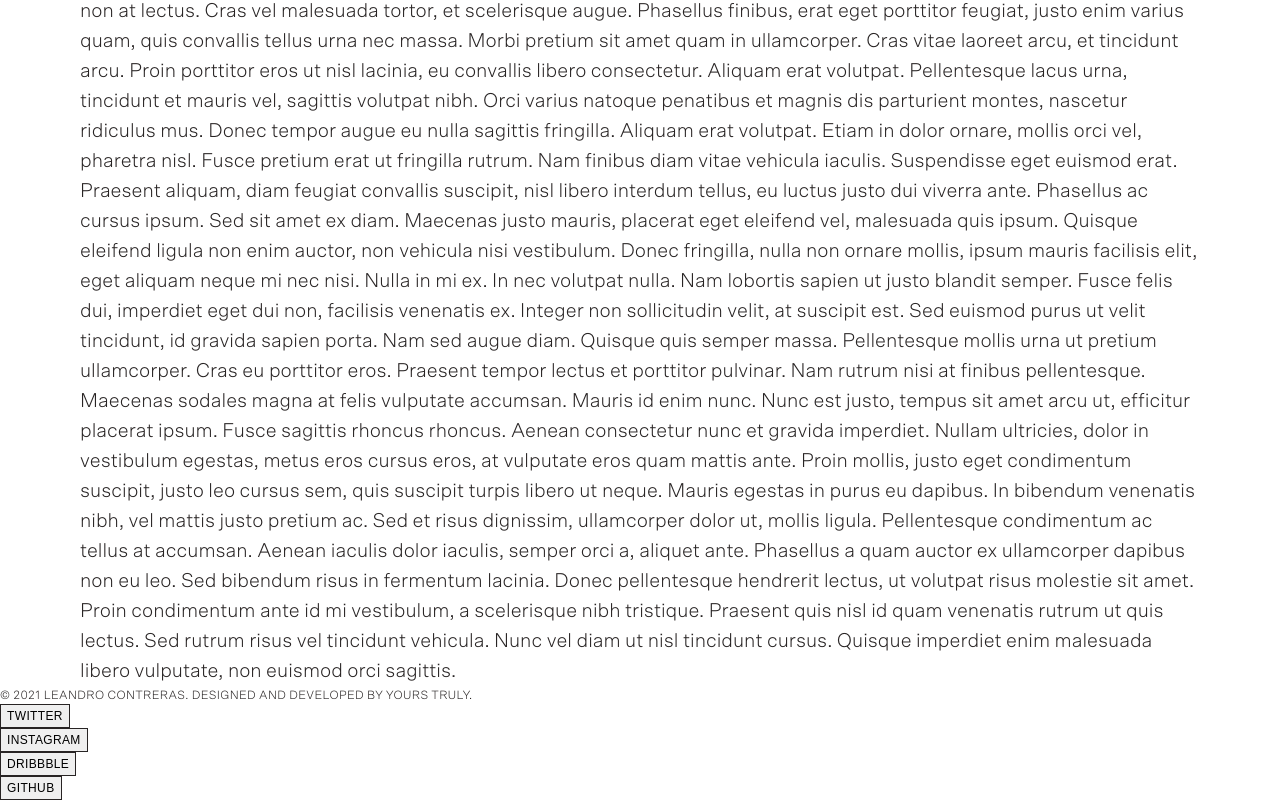
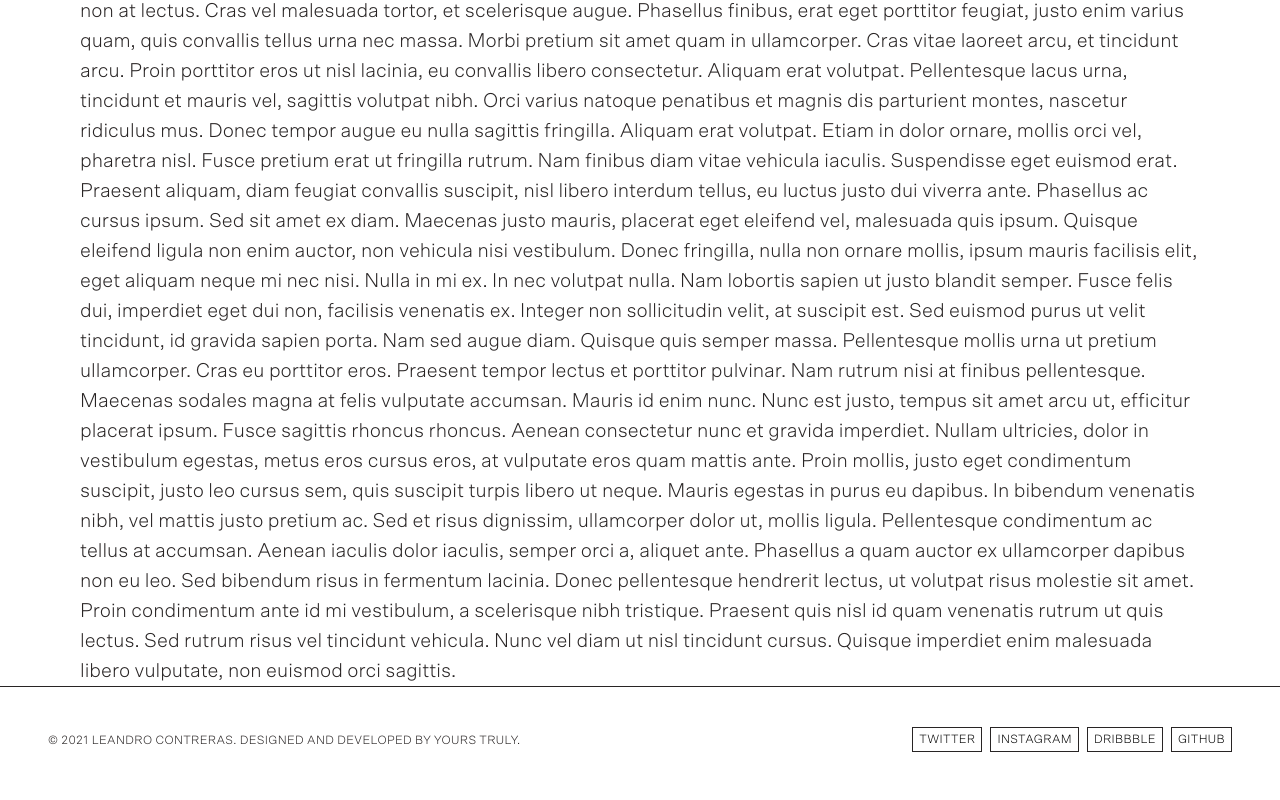
Before and after one commit to leandrodcc/2021-portfolio, a Vue app: page / in a window 1280 px wide. Shown: the part 844-1644 px from the top of the page. Built offline with nearby package versions, Linux system fonts and the light colour scheme.

Commit message:
finished footer component

```diff
--- a/src/assets/scss/_reset.scss
+++ b/src/assets/scss/_reset.scss
@@ -129,6 +129,17 @@ q:after {
   content: none;
 }
 
+button {
+  cursor: pointer;
+  background: none;
+  appearance: none;
+  border: 0;
+  padding: 0;
+  margin: 0;
+  text-align: initial;
+  font: unset;
+}
+
 table {
   border-collapse: collapse;
   border-spacing: 0;
--- a/src/assets/scss/_typography.scss
+++ b/src/assets/scss/_typography.scss
@@ -11,13 +11,17 @@ p {
   font-display: auto;
 }
 
+// Body new reset
+body {
+  font-family: $primary-font;
+}
+
 // Paragraph styles
 p,
 .p--augmented,
 .p--small--normal,
 .p--small--caps {
   color: $black;
-  font-family: $primary-font;
   line-height: 1.5;
 }
 
--- a/src/components/Footer.vue
+++ b/src/components/Footer.vue
@@ -1,5 +1,5 @@
 <template>
-  <footer>
+  <footer class="footer">
     <p class="footer__text p--small--caps">
       © {{ currentYear }} Leandro Contreras. Designed and developed by yours
       truly.
@@ -22,3 +22,52 @@ export default {
   }
 };
 </script>
+
+<style lang="scss">
+@import "@/assets/scss/_variables.scss";
+
+.footer {
+  display: flex;
+  flex-direction: column;
+  align-items: center;
+  justify-content: center;
+  text-align: center;
+  border-top: solid 0.5px $black;
+  padding: 2rem 1rem;
+
+  @media screen and (min-width: 48rem) {
+    flex-direction: row;
+    justify-content: space-between;
+    text-align: unset;
+    padding: 2.5rem 3rem;
+  }
+}
+
+.footer__links {
+  display: flex;
+  flex-wrap: wrap;
+  margin-top: 1.5rem;
+  justify-content: space-evenly;
+
+  @media screen and (min-width: 48rem) {
+    flex-wrap: nowrap;
+    margin-top: 0;
+  }
+
+  .universal-tag {
+    margin-bottom: 0.75rem;
+    margin-right: unset;
+
+    @media screen and (min-width: 48rem) {
+      margin-bottom: 0;
+      margin-right: 0.5rem;
+    }
+
+    &:last-child {
+      @media screen and (min-width: 48rem) {
+        margin-right: 0;
+      }
+    }
+  }
+}
+</style>
--- a/src/components/Header.vue
+++ b/src/components/Header.vue
@@ -111,6 +111,7 @@
 
 <style lang="scss">
 .header {
+  width: 100%;
   position: static;
   display: flex;
   justify-content: flex-end;
```
